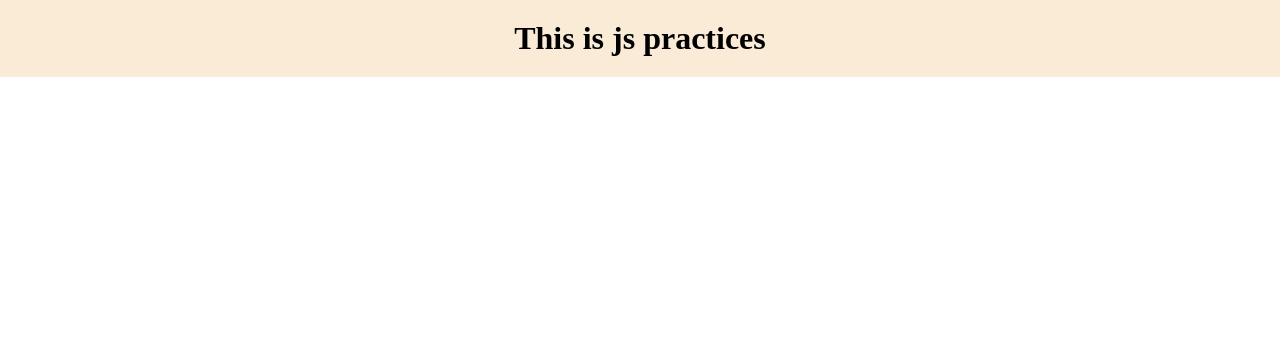
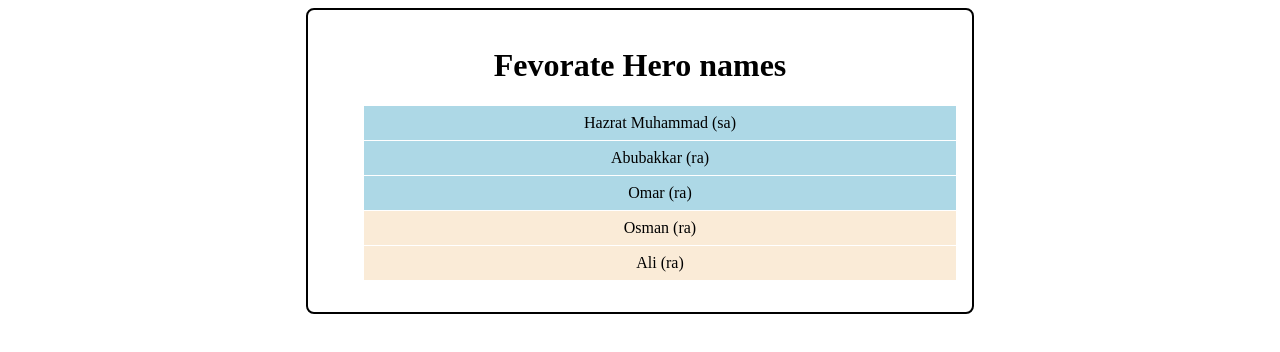
Before and after one commit to Labbi-Ahmed/Js, a plain HTML site: page Basic of js/index.html in a window 1280 px wide. Drawn offline with Linux system fonts and the light colour scheme.

Commit message:
done for today 11 feb 2023

```diff
--- a/Basic of js/app.js
+++ b/Basic of js/app.js
@@ -0,0 +1,9 @@
+
+const ul = document.querySelector('.ul-items');
+console.log(ul.childNodes);
+console.log(ul.firstChild);
+console.log(ul.lastChild);
+ul.childNodes[1].style.backgroundColor = 'lightBlue'
+ul.childNodes[5].style.backgroundColor = 'lightBlue'
+ul.childNodes[3].style.backgroundColor = 'lightBlue'
+ul.style.cursor = 'pointer'
--- a/Basic of js/index.html
+++ b/Basic of js/index.html
@@ -1,20 +1,24 @@
 <!DOCTYPE html>
-
 <html>
     <head>
-        <meta charset="utf-8">
-        <meta http-equiv="X-UA-Compatible" content="IE=edge">
-        <title>JS DOM Manipulation</title>
-        <meta name="description" content="">
-        <meta name="viewport" content="width=device-width, initial-scale=1">
+        <title>
+            This is dom menupulation
+        </title>
         <link rel="stylesheet" href="style.css">
     </head>
+
     <body>
-        <h1 class="header">This is js practices</h1>
+        <div class="container">
+            <h1 id="main-heading">Fevorate Hero names</h1>
+            <ul class="ul-items">
+                <li class="list-item">Hazrat Muhammad (sa)</li>
+                <li class="list-item">Abubakkar (ra)</li>
+                <li class="list-item">Omar (ra)</li>
+                <li class="list-item">Osman (ra)</li>
+                <li class="list-item">Ali (ra)</li>
 
-
-
-        <!-- This is source code -->
-        <script src="app.js" async defer></script>
+            </ul>
+        </div>
+        <script src="app.js" ></script>
     </body>
-</html>
+    </html>
--- a/Basic of js/style.css
+++ b/Basic of js/style.css
@@ -1,11 +1,23 @@
-*{
-    margin: 0;
-    padding: 0;
+body{
+    align-items: center;
 }
+.container{
+    margin: 0 auto;
+    width: 50%;
+    border: 2px solid black;
+    border-radius: 8px;
+    padding: 1rem;
 
-.header{
+}
+.container > h1 {
     text-align: center;
-    padding: 20px;
-
+}
+ul{
+    list-style-type: none;
+}
+.list-item{
     background-color: antiquewhite;
+    margin-bottom: 1px;
+    padding: 8px 0;
+    text-align: center;
 }
```
Also changed, not shown: Basic of js/new.html (added, +22 -0 lines).
